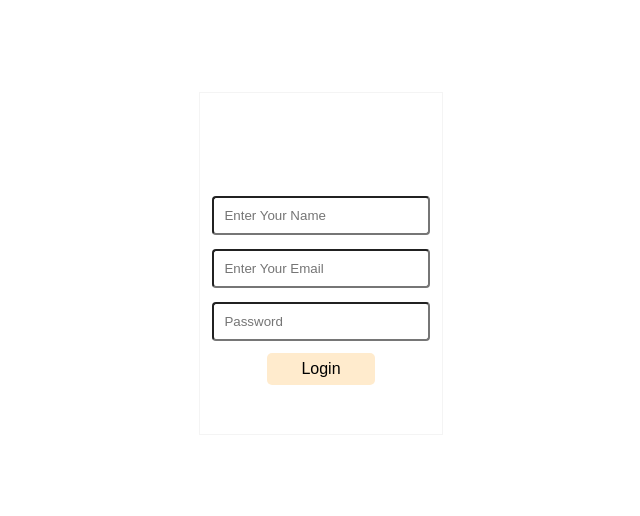
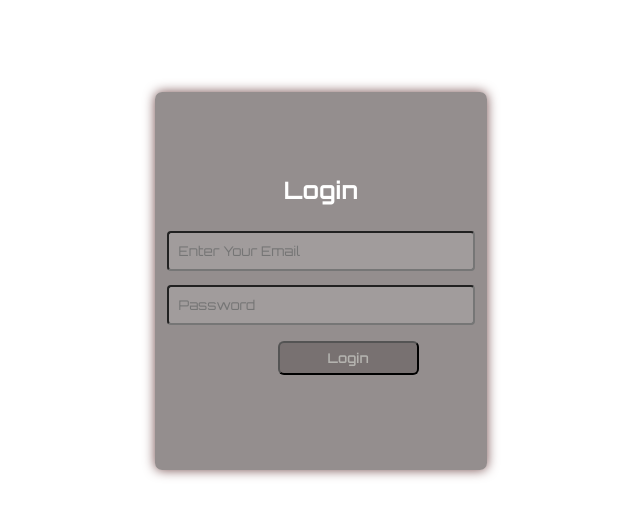
Before and after one commit to abdull42335/Login-page-javascript, a plain HTML site: page index.html in a window 1280 px wide. Shown: the whole page, without its empty margins (319-959 px from the left). Drawn offline with Linux system fonts and the light colour scheme.

Commit message:
javascript-adding-form

```diff
--- a/index.html
+++ b/index.html
@@ -11,12 +11,14 @@
     <div class="container">
         <h2>Login</h2>
         <form action="">
-            <input type="text" placeholder="Enter Your Name" required>
-            <input type="email" placeholder="Enter Your Email" required>
-            <input type="password" placeholder="Password" required>
+            <!-- <input type="text" placeholder="Enter Your Name" required> -->
+            <input id="emailInput" type="email" placeholder="Enter Your Email" required>
+            <input id="passwordInput" type="password" placeholder="Password" required>
+            <button id="btn">Login</button>
         </form>
-        <span>Login</span>
 
     </div>
+    <div class="messagebox"></div>
 </body>
+<script src="index.js"></script>
 </html>
--- /dev/null
+++ b/index.js
@@ -0,0 +1,22 @@
+var emailInput = document.getElementById("emailInput");
+var passwordInput = document.getElementById("passwordInput");
+var messageDiv = document.getElementsByClassName("messagebox")[0]
+var loginbutton = document.getElementById("btn")
+
+
+var ValidEmail = "test@example.com"
+var validpassword= "524524"
+
+function launch(){
+    var Enteremail = emailInput.value;
+    var enterpassword = passwordInput.value
+    if(Enteremail === ValidEmail && enterpassword === validpassword){
+    //    alert ("★彡[S𝓾cc𝑒ѕѕ𝓯𝓾ľ]彡★");
+       messageDiv.textContent ="Wellcome To My Website"
+
+
+    }else{
+        messageDiv.textContent = alert ("☹-Invalid Email or Password-☹ ")
+    }
+}
+loginbutton.addEventListener("click",launch)
--- a/style.css
+++ b/style.css
@@ -1,10 +1,15 @@
+@import url('https://fonts.googleapis.com/css2?family=Orbitron:wght@400..900&display=swap');
+
+
+
 * {
   padding: 0px;
   margin: 0px;
   text-decoration: none;
   list-style: none;
   box-sizing: border-box;
-  font-family: sans-serif;
+  font-family: "Orbitron", serif;
+
 }
 body {
   /* height: 100vh; */
@@ -13,31 +18,49 @@ body {
 }
 
 .container {
-  border: 1px solid rgb(244, 244, 244);
-  display: flex;
+  background-color: #2b1e1e80;
+  box-shadow: 0 0 12px #734b4b;
+  display: flex
+;
   flex-direction: column;
   justify-content: center;
   align-items: center;
-  width: 19%;
+  width: 26%;
   margin: 0px auto;
-  height: 343px;
+  height: 378px;
   margin-top: 92px;
+  border-radius: 7px;
 }
+
 .container h2{
-    color: white;
+  color: white;
 }
+
+
 .container form {
   padding: 12px;
 }
 .container input {
+  color: white;
   border-radius: 4px;
   outline: none;
   padding: 10px;
   width: 100%;
   margin-top: 14px;
+  background-color:#fbfbfb1f;
 }
-.container span {
-  padding: 7px 34px;
-  border-radius: 5px;
-  background-color: blanchedalmond;
+.container button {
+  margin-left: 111px;
+  margin-top: 16px;
+  padding: 7px 48px;
+  border-radius: 6px;
+  background-color: #635c5c91;
+  color: #b4b3af;
+  font-weight: 600;
 }
+
+.messagebox{
+  color: white;
+  text-align: center;
+  font-size: 34px;
+}
```
